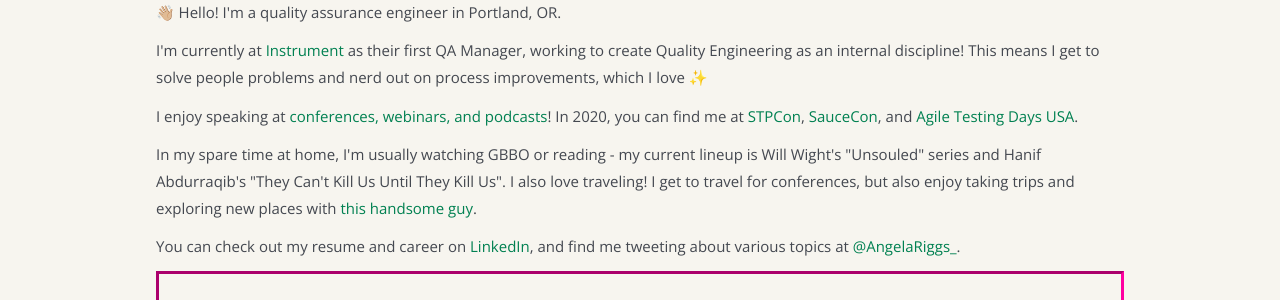
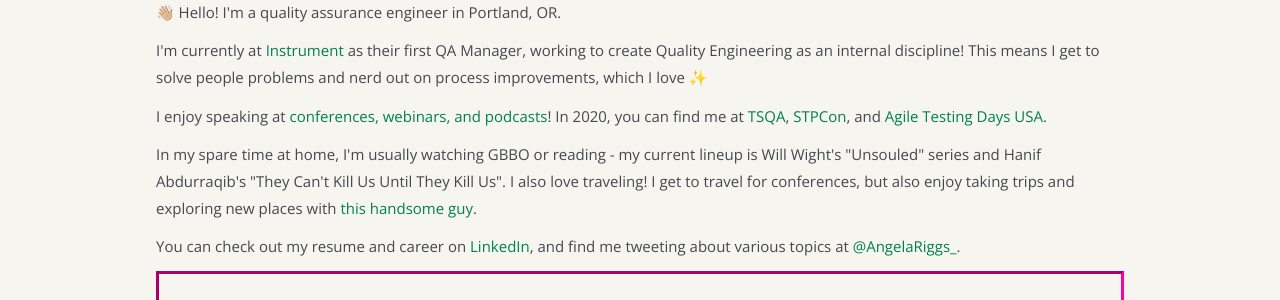
Before and after one commit to angelariggs/angelariggs.github.io, a Jekyll site: the page built from about.md, in a window 1280 px wide. Shown: the part 233-533 px from the top of the page. Built offline with Jekyll 4.4.1, drawn with Linux system fonts in a browser that asks for light colours.

Commit message:
adding tsqa

```diff
--- a/about.md
+++ b/about.md
@@ -8,7 +8,7 @@
 
 	<p>I'm currently at <a href="https://www.instrument.com">Instrument</a> as their first QA Manager, working to create Quality Engineering as an internal discipline! This means I get to solve people problems and nerd out on process improvements, which I love ✨</p>
 
-	<p>I enjoy speaking at <a href="https://angelariggs.github.io/talks">conferences, webinars, and podcasts</a>! In 2020, you can find me at <a href="https://www.stpcon.com/event-schedule/">STPCon</a>, <a href="https://saucecon.com/">SauceCon</a>, and <a href="https://agiletestingdays.us/program/conf-day-1/">Agile Testing Days USA</a>.</p>
+	<p>I enjoy speaking at <a href="https://angelariggs.github.io/talks">conferences, webinars, and podcasts</a>! In 2020, you can find me at <a href="https://tsqa.org/sessions#block-yui_3_17_2_1_1577116787998_19057">TSQA</a>, <a href="https://www.stpcon.com/event-schedule/">STPCon</a>, and <a href="https://agiletestingdays.us/program/conf-day-1/">Agile Testing Days USA</a>.</p>
 
 	<p>In my spare time at home, I'm usually watching GBBO or reading - my current lineup is Will Wight's "Unsouled" series and Hanif Abdurraqib's "They Can't Kill Us Until They Kill Us". I also love traveling! I get to travel for conferences, but also enjoy taking trips and exploring new places with <a href="http://joshriggs.net/">this handsome guy</a>.</p>
 
```
